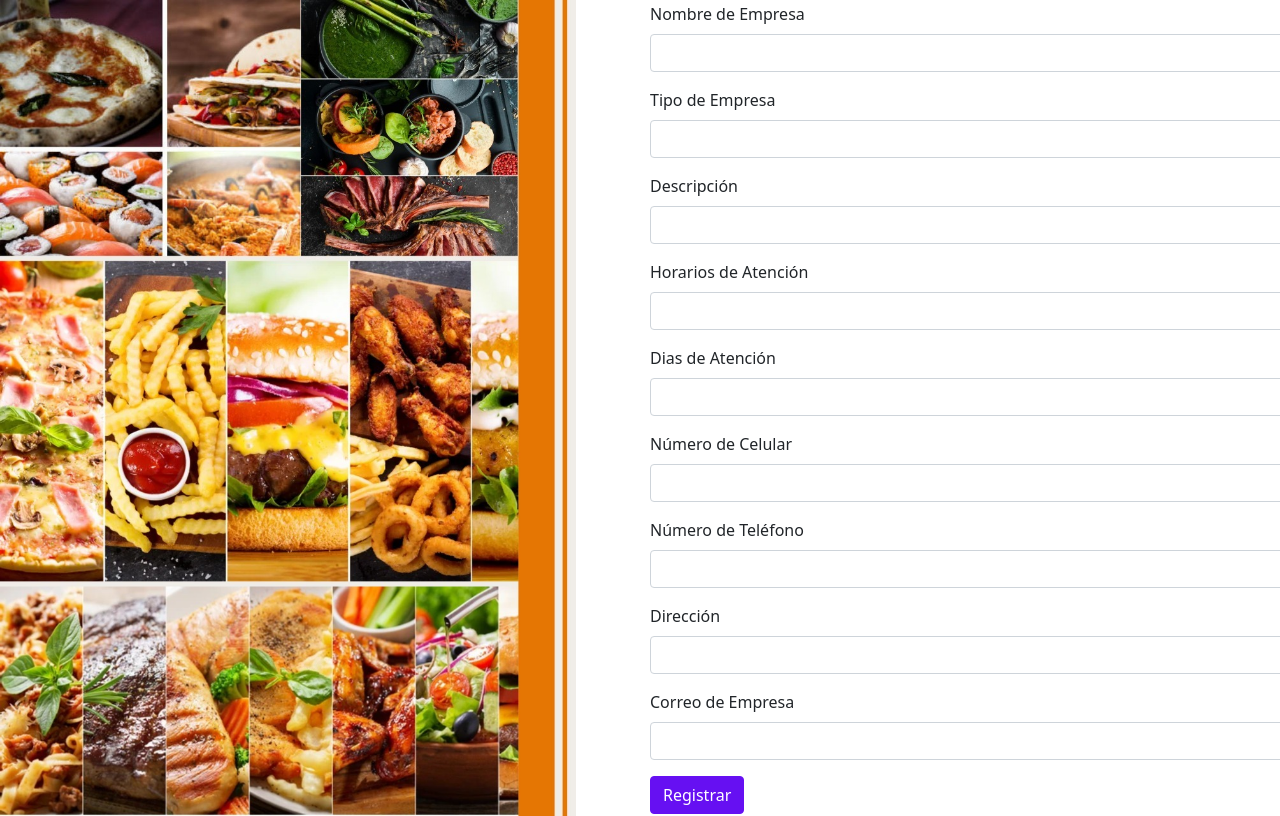
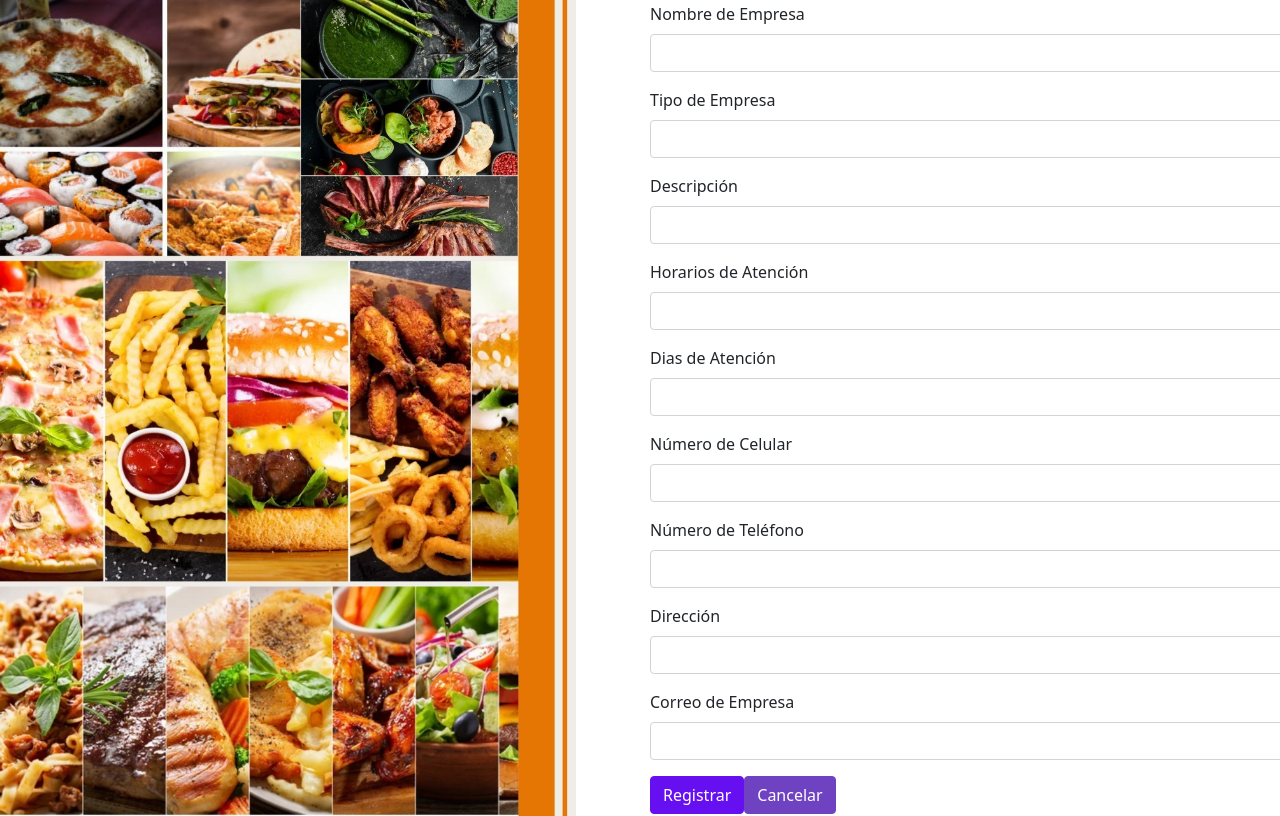
Before and after one commit to melrodriguez1133/FOOD-OFFER-Frontend, a React (Create React App) app: page /create in a window 1280 px wide. Built offline with nearby package versions, Linux system fonts and the light colour scheme; the HTML template or start-up script is replaced by a standard one.

Commit message:
"Boton Cancelar"

```diff
--- a/src/componentes/CreateRegistrarEmpresa.js
+++ b/src/componentes/CreateRegistrarEmpresa.js
@@ -2,6 +2,7 @@
 import React, {useState} from 'react'
 import { useNavigate } from 'react-router-dom'
 import './CreateRegistrarEmpresa.css';
+import {Link} from "react-router-dom"
 
 const endpoint = 'http://localhost:8000/api/registrarEmpresas'
 
@@ -123,6 +124,7 @@
                     />
                 </div>
                 <button type='submit' className='btn btn-primary'>Registrar</button>
+                <Link to={`/`} className='btn btn-warning'>Cancelar</Link>
             </form>
         </div>
     </body>
--- a/src/componentes/EditRegistrarEmpresa.js
+++ b/src/componentes/EditRegistrarEmpresa.js
@@ -1,6 +1,7 @@
 import axios from "axios";
 import React, {useState, useEffect} from "react";
 import { useNavigate, useParams } from "react-router-dom";
+import {Link} from "react-router-dom"
 
 const endpoint = 'http://localhost:8000/api/registrarEmpresas/'
 
@@ -136,6 +137,7 @@
                 />
             </div>
             <button type='submit' className='btn btn-primary'>Actualizar</button>
+            <Link to={`/`} className='btn btn-warning'>Cancelar</Link>
         </form>
     </div>
     )
```
